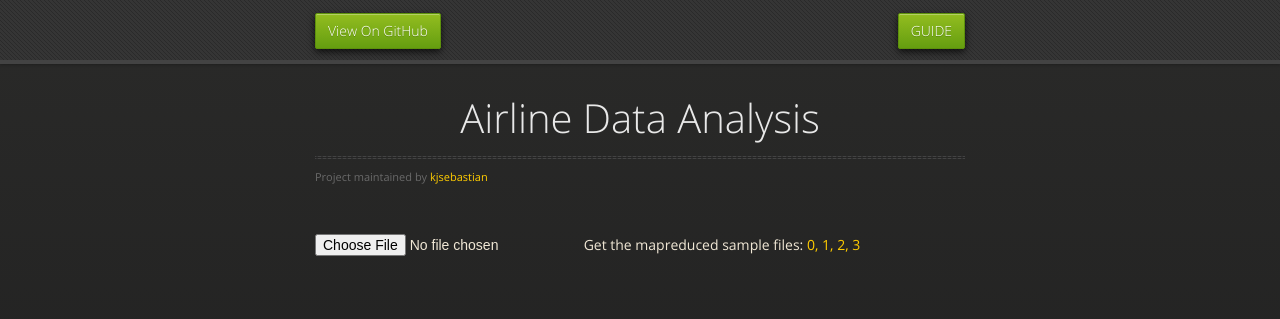
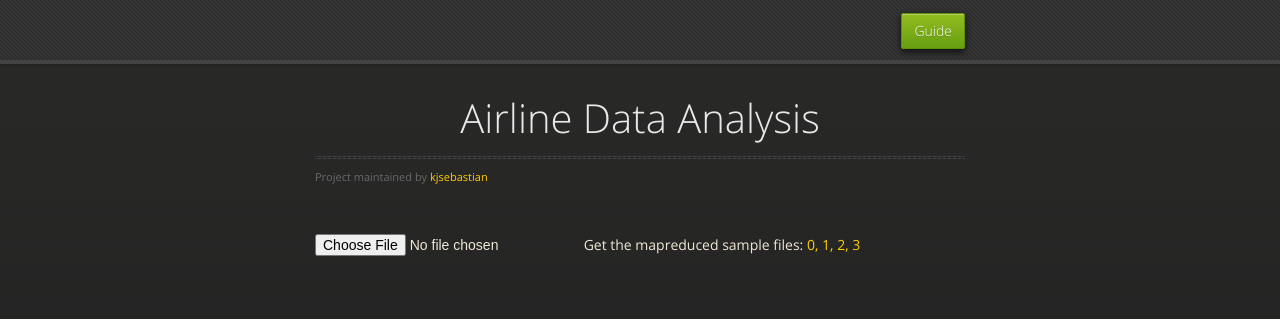
Before and after one commit to kjsebastian/airline, a plain HTML site: page index.html in a window 1280 px wide. Drawn offline with nearby package versions, Linux system fonts and the light colour scheme.

Commit message:
removed View on Github link

```diff
--- a/index.html
+++ b/index.html
@@ -20,8 +20,7 @@
   <body>
       <div id="header">
         <nav>
-          <li class="fork"><a href="https://github.com/kjsebastian/airline">View On GitHub</a></li>
-          <li class="downloads"><a href="/airline/guide.html">GUIDE</a></li>
+          <li class="downloads"><a href="/airline/guide.html">Guide</a></li>
         </nav>
       </div><!-- end header -->
 
```
